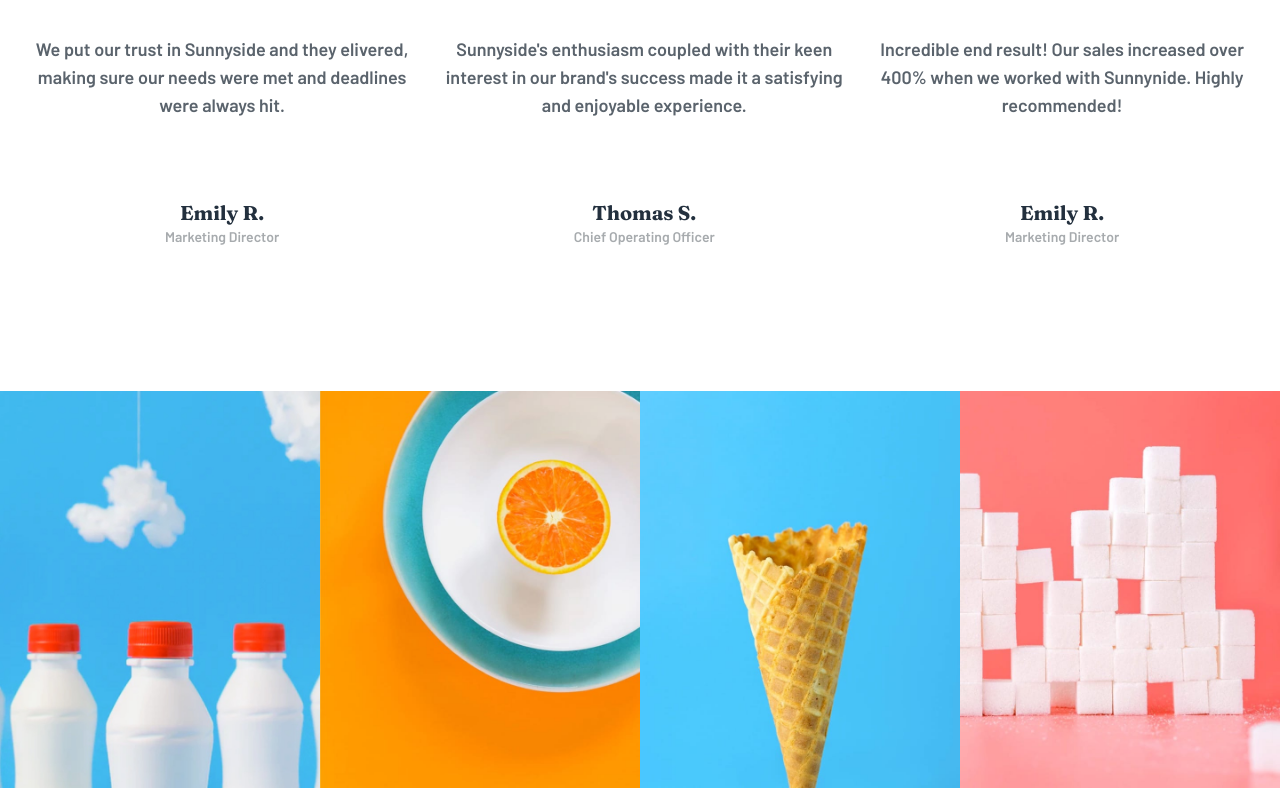
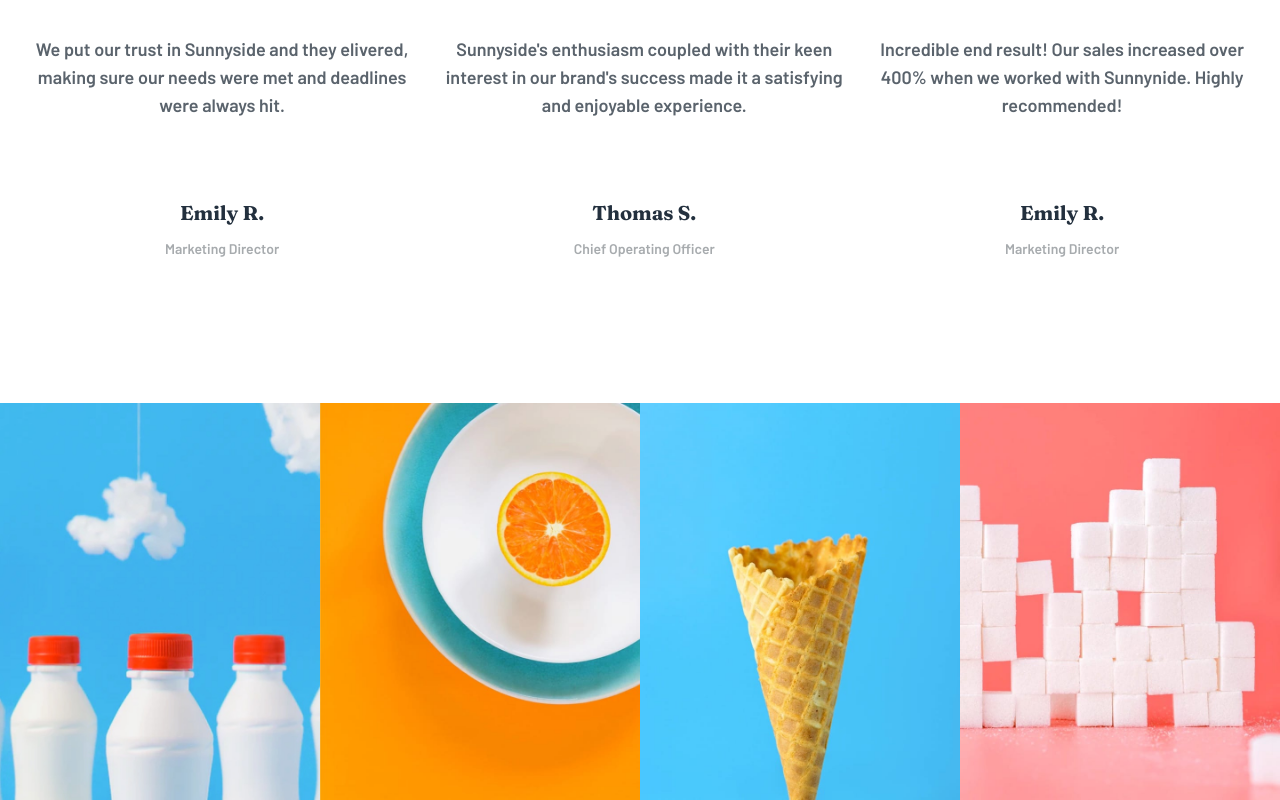
Before and after one commit to Sachintha-Prasad/Frontend-Mentor-sunnyside-agency-landing-page-main, a React (Vite) app: page / in a window 1280 px wide. Shown: the part 3293-4093 px from the top of the page. Built offline with nearby package versions, Linux system fonts and the light colour scheme.

Commit message:
testimonial update

```diff
--- a/src/components/CustomerReviewCard.jsx
+++ b/src/components/CustomerReviewCard.jsx
@@ -41,7 +41,7 @@
                         <p className="font-barlow text-lg font-semibold text-neutral-very-dark-grayish-blue">
                             {data.desc}
                         </p>
-                        <div className="flex flex-col items-center">
+                        <div className="flex flex-col gap-3 items-center">
                             <h3 className="font-fraunces text-xl font-bold text-neutral-very-dark-desturated-blue">
                                 {data.name}
                             </h3>
```
